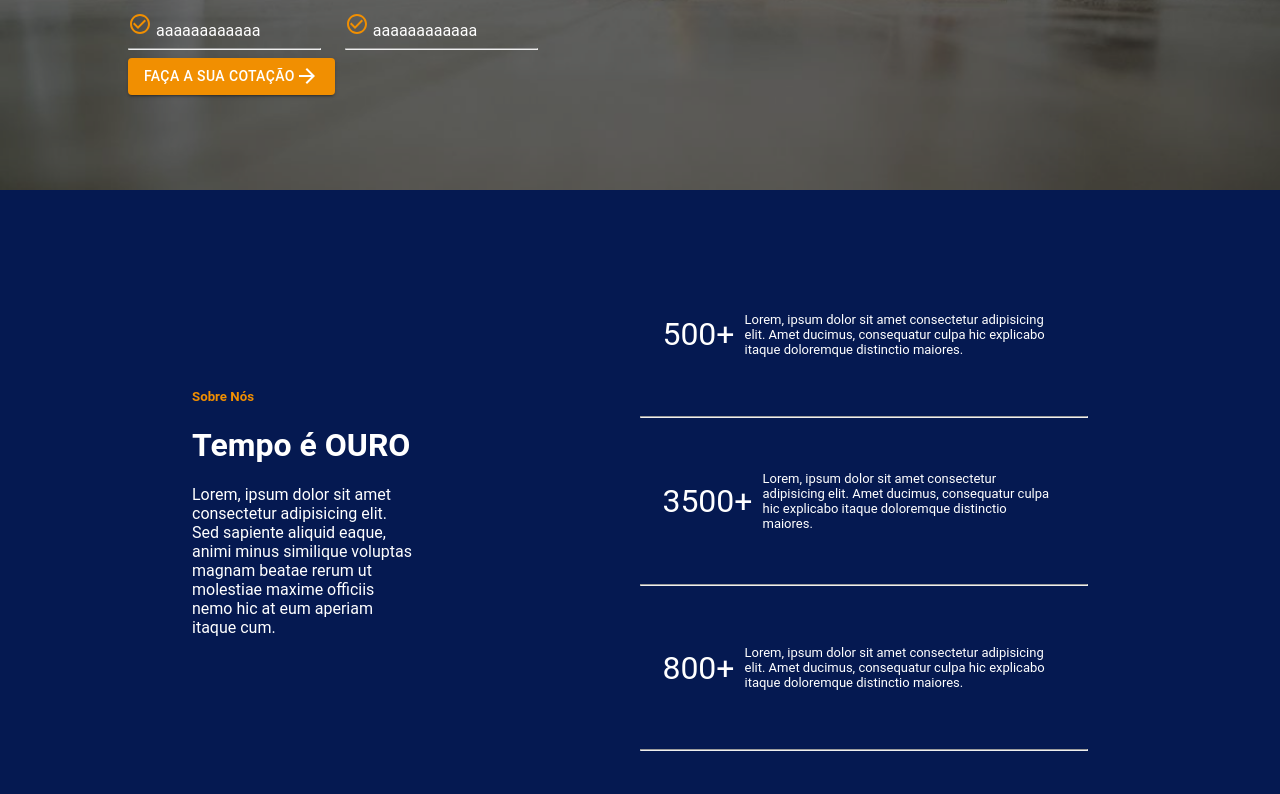
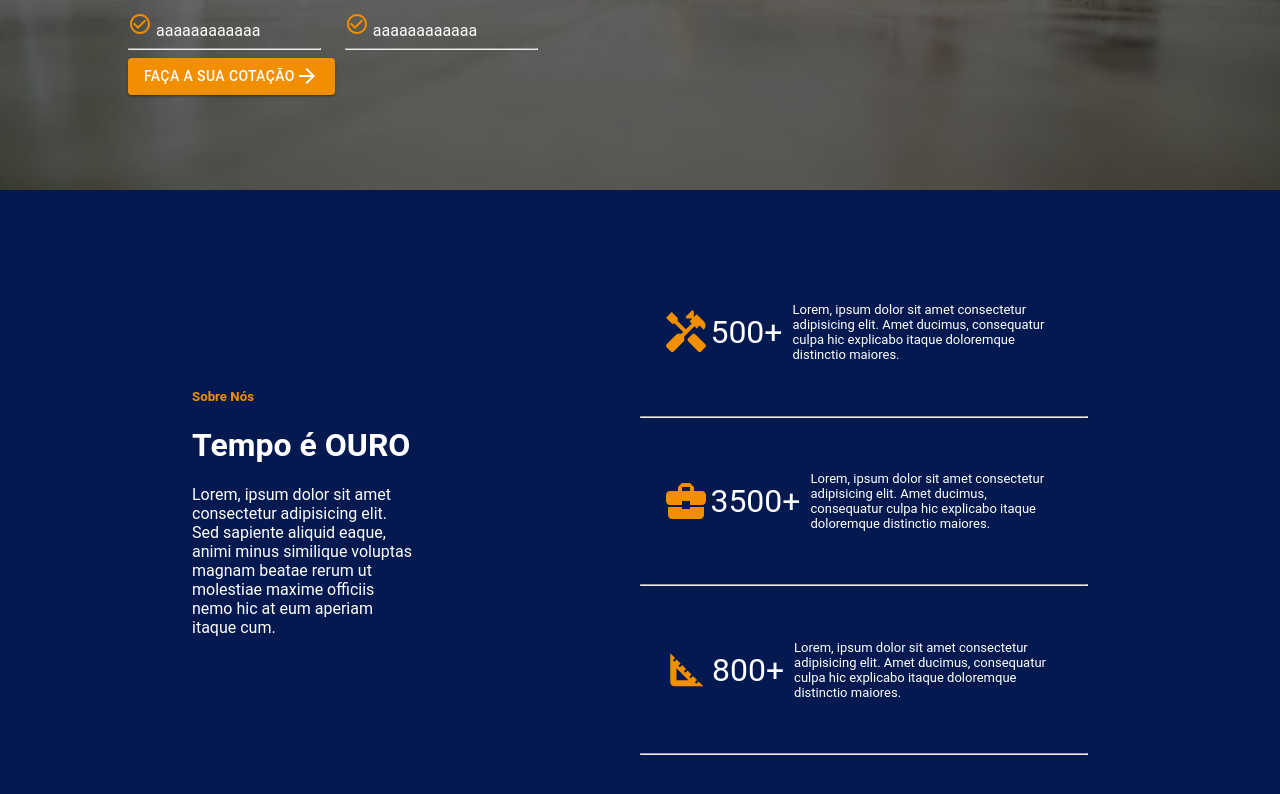
Before and after one commit to Ape-Repair/AR-FrontEnd, a React (Create React App) app: page / in a window 1280 px wide. Shown: the part 570-1364 px from the top of the page. Built offline with nearby package versions, Linux system fonts and the light colour scheme.

Commit message:
Icons da homepage

```diff
--- a/src/components/sobrenos/index.jsx
+++ b/src/components/sobrenos/index.jsx
@@ -1,5 +1,8 @@
 import React from "react";
 import "./style.css";
+import HandymanIcon from '@mui/icons-material/Handyman';
+import BusinessCenterIcon from '@mui/icons-material/BusinessCenter';
+import SquareFootIcon from '@mui/icons-material/SquareFoot';
 
 function SobreNos() {
     return (
@@ -14,18 +17,21 @@ function SobreNos() {
             </div>
             <div className="dados">
                 <div className="info">
+                    <HandymanIcon style={{color:"#F18F01", fontSize:"300%"}}/>
                     <p className="numDado">500+</p>
                     <p className="conteudo">Lorem, ipsum dolor sit amet consectetur adipisicing elit. Amet ducimus, consequatur
                         culpa hic explicabo itaque doloremque distinctio maiores.</p>
                 </div>
                 <hr />
                 <div className="info">
+                    <BusinessCenterIcon style={{color:"#F18F01", fontSize:"300%" }}/>
                     <p className="numDado">3500+</p>
                     <p className="conteudo">Lorem, ipsum dolor sit amet consectetur adipisicing elit. Amet ducimus, consequatur
                         culpa hic explicabo itaque doloremque distinctio maiores.</p>
                 </div>
                 <hr />
                 <div className="info">
+                    <SquareFootIcon style={{color:"#F18F01", fontSize:"310%"}}/>
                     <p className="numDado">800+</p>
                     <p className="conteudo">Lorem, ipsum dolor sit amet consectetur adipisicing elit. Amet ducimus, consequatur
                         culpa hic explicabo itaque doloremque distinctio maiores.</p>
```
